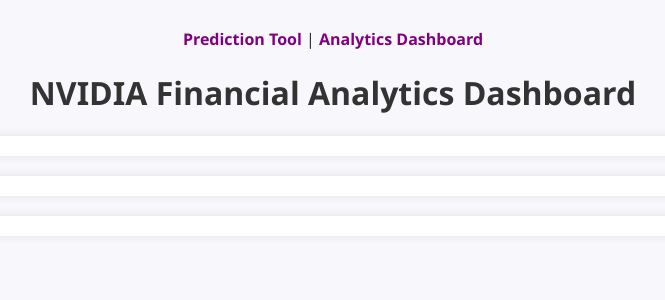
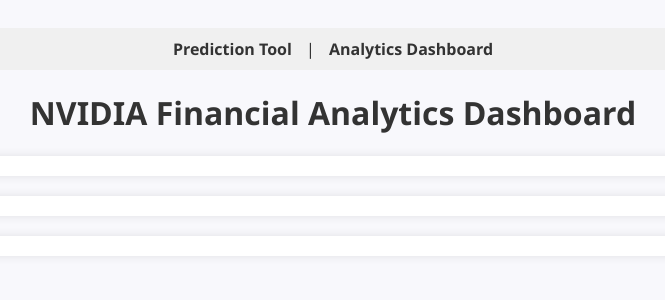
Before and after one commit to shriyaas07/NVIDIA-Financial-Analytics-Web-App, a Flask app: template templates/dashboard.html in a window 1280 px wide. Shown: the top 300 px of the page, without its empty margins (307-972 px from the left). Run offline with Flask 3, Linux system fonts and the light colour scheme; the template is opened without the code that fills it, so the values that code supplies are empty; parts of the project's set-up code (start-up, migrations or seed data) failed here and were passed over.

Commit message:
Update style.css

```diff
--- a/static/style.css
+++ b/static/style.css
@@ -8,7 +8,21 @@ body {
 nav {
     text-align: center;
     margin-bottom: 20px;
+}nav {
+    background-color: #f0f0f0;
+    padding: 10px;
+    text-align: center;
 }
+nav a {
+    color: #333;
+    text-decoration: none;
+    margin: 0 10px;
+    font-weight: bold;
+}
+nav a:hover {
+    color: #007bff;
+}
+
 
 a {
     text-decoration: none;
```
